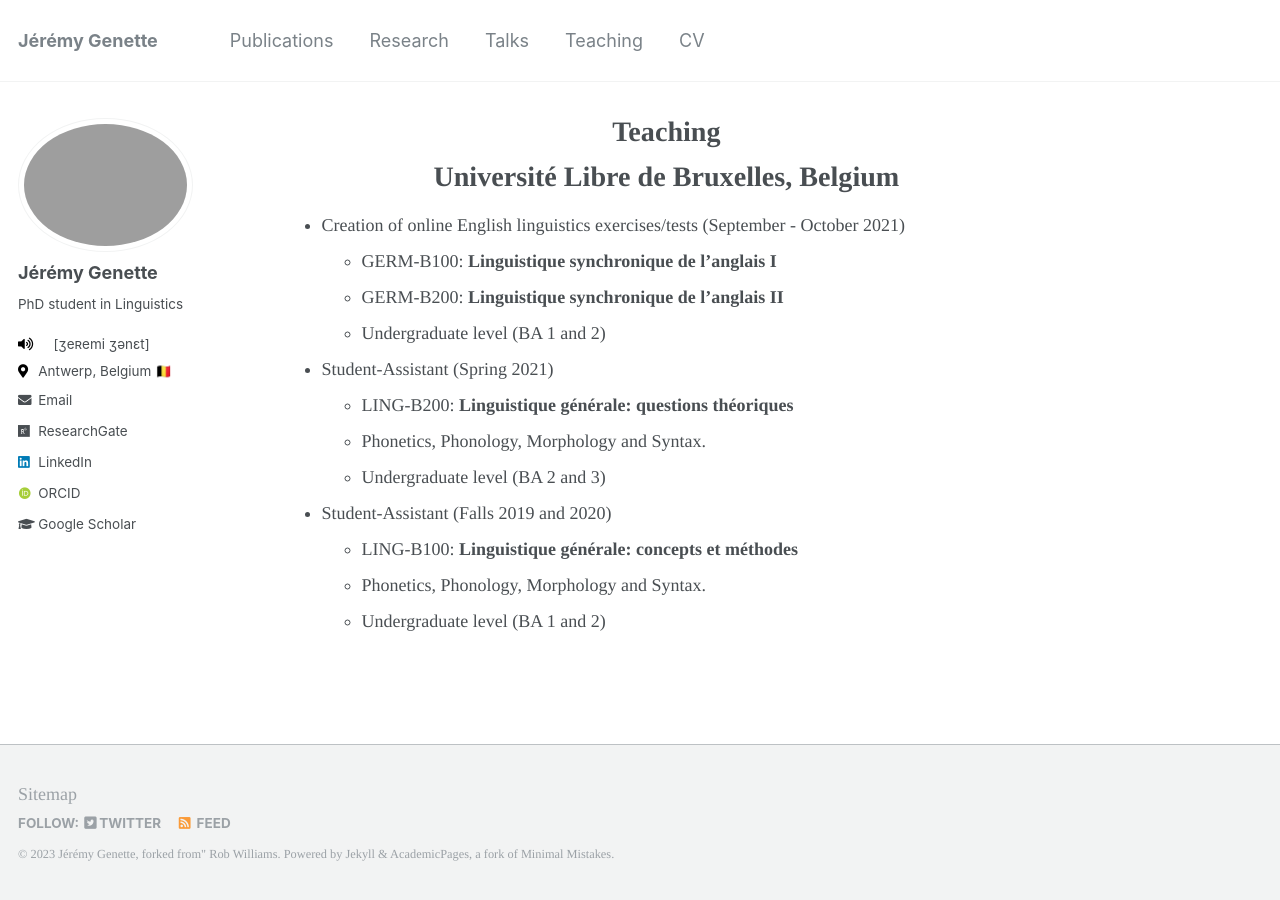
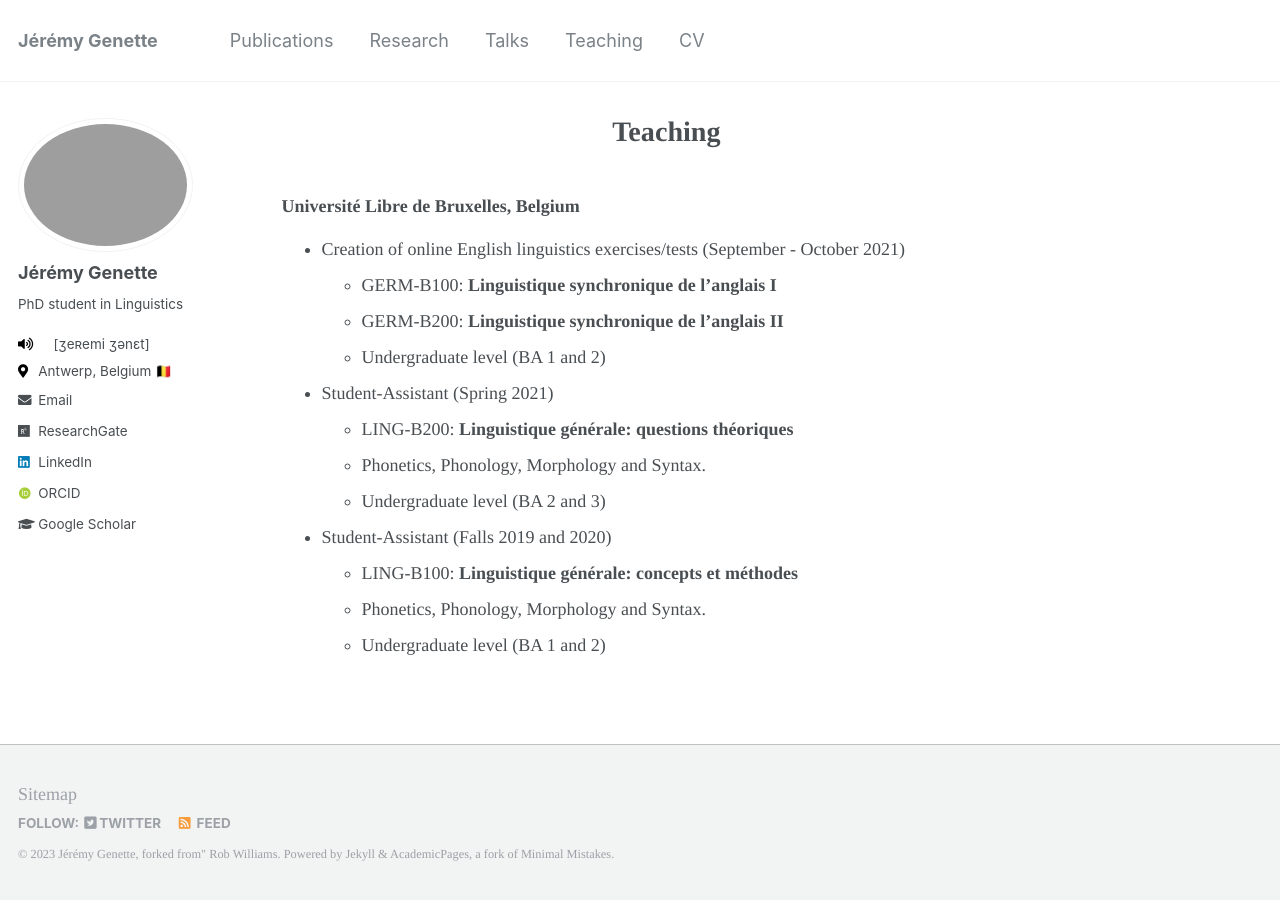
Before and after one commit to jgenette/jgenette.github.io, a Jekyll site: the page built from _pages/teaching.md, in a window 1280 px wide. Built offline with Jekyll 4.4.1, drawn with Linux system fonts in a browser that asks for light colours; some web fonts are replaced.

```diff
--- a/_pages/teaching.md
+++ b/_pages/teaching.md
@@ -3,7 +3,7 @@ permalink: /teaching/
 title: "Teaching"
 ---
 
-# Université Libre de Bruxelles, Belgium
+### Université Libre de Bruxelles, Belgium
 - Creation of online English linguistics exercises/tests (September - October 2021)
     - GERM-B100: **Linguistique synchronique de l’anglais I**
     - GERM-B200: **Linguistique synchronique de l’anglais II**
```
